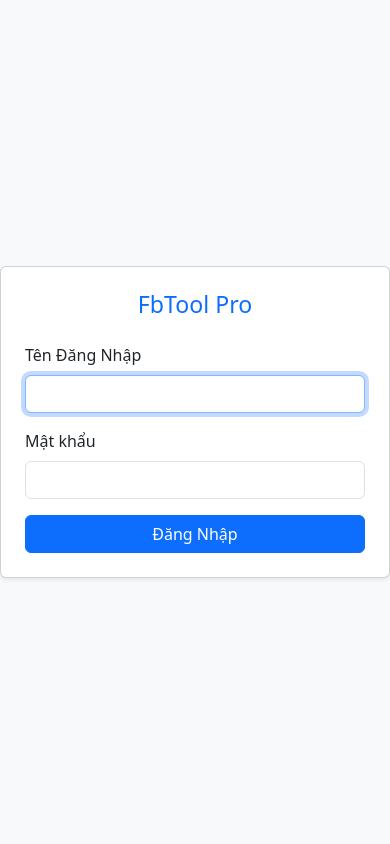
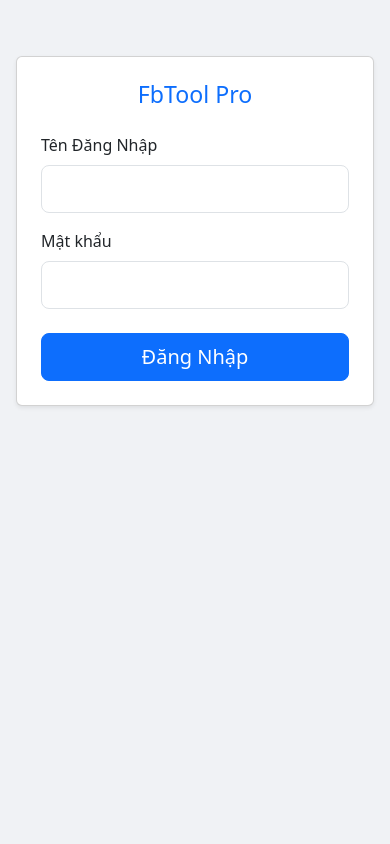
Before and after one commit to thongnm19089/share_fb, a Django app: page /accounts/login/ in a window 390 px wide. Run offline with Django 5.2, Linux system fonts and the light colour scheme.

Commit message:
Fix mobile login: add viewport meta, fix layout hiding submit button on iOS

```diff
--- a/automation/templates/registration/login.html
+++ b/automation/templates/registration/login.html
@@ -1,29 +1,41 @@
 <!DOCTYPE html>
-<html lang="en">
+<html lang="vi">
 <head>
     <meta charset="UTF-8">
+    <meta name="viewport" content="width=device-width, initial-scale=1.0">
     <title>Đăng Nhập - FbTool Pro</title>
     <link href="https://cdn.jsdelivr.net/npm/bootstrap@5.3.2/dist/css/bootstrap.min.css" rel="stylesheet">
+    <style>
+        body { background: #f0f2f5; }
+        .login-card {
+            width: 100%;
+            max-width: 400px;
+            margin: 40px auto;
+            padding: 16px;
+        }
+    </style>
 </head>
-<body class="bg-light d-flex align-items-center justify-content-center" style="height: 100vh;">
-    <div class="card p-4 shadow-sm" style="width: 100%; max-width: 400px;">
+<body>
+    <div class="login-card">
+        <div class="card p-4 shadow-sm">
             <h3 class="text-center mb-4 text-primary">FbTool Pro</h3>
             {% if form.errors %}
                 <div class="alert alert-danger">Tên đăng nhập hoặc mật khẩu không chính xác!</div>
             {% endif %}
-        <form method="post" action="{% url 'login' %}">
+            <form method="POST" action="{% url 'login' %}">
                 {% csrf_token %}
                 <div class="mb-3">
                     <label class="form-label">Tên Đăng Nhập</label>
-                <input type="text" name="username" class="form-control" required autofocus>
+                    <input type="text" name="username" class="form-control form-control-lg" required autocomplete="username">
                 </div>
                 <div class="mb-3">
                     <label class="form-label">Mật khẩu</label>
-                <input type="password" name="password" class="form-control" required>
+                    <input type="password" name="password" class="form-control form-control-lg" required autocomplete="current-password">
                 </div>
-            <button type="submit" class="btn btn-primary w-100">Đăng Nhập</button>
+                <button type="submit" class="btn btn-primary btn-lg w-100 mt-2">Đăng Nhập</button>
                 <input type="hidden" name="next" value="{{ next }}" />
             </form>
         </div>
+    </div>
 </body>
 </html>
```
Lines whose indentation alone changed are shown as unchanged.
